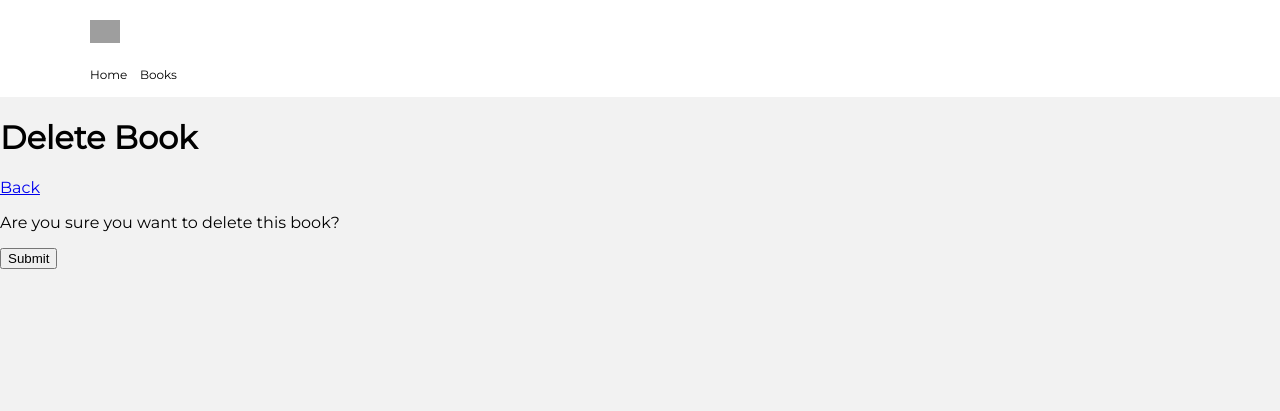
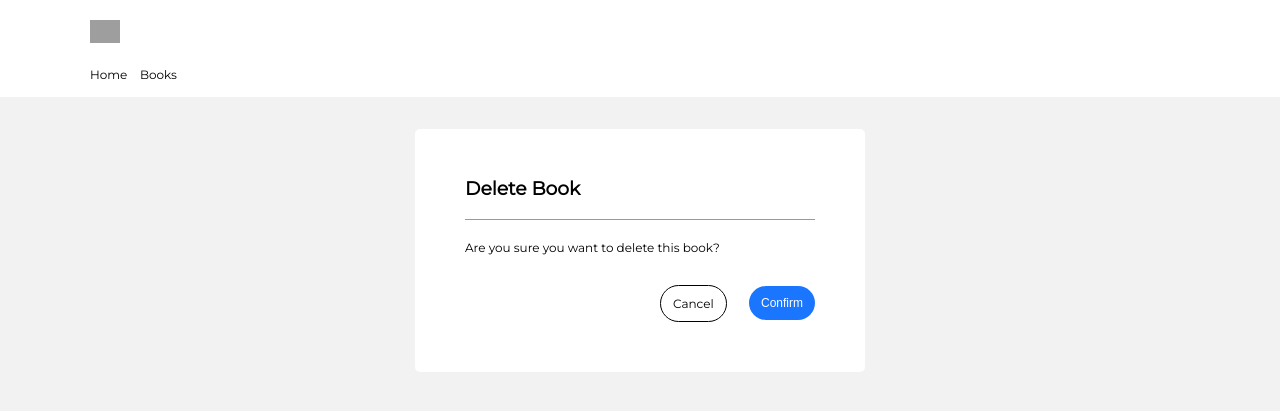
Before and after one commit to juniorrestituyo/book-app, a Django app: page /delete/05506514-3828-11ed-b3b9-38c98606cc6a/ in a window 1280 px wide. Shown: the top 411 px of the page. Run offline with Django 4.2, Linux system fonts and the light colour scheme; data comes from the database, SQL or seed files in the repository; both versions use the stored data as it was after the commit; grey boxes are pictures that could not be loaded.

Commit message:
Anchor links added

```diff
--- a/bookapp/templates/bookapp/delete.html
+++ b/bookapp/templates/bookapp/delete.html
@@ -1,12 +1,22 @@
 {% extends 'main.html' %}
 {% block content %}
 
-<h1>Delete Book</h1>
-<a href="{% url 'mainPage' %}">Back</a>
-<form action="" method="POST">
-    {% csrf_token %}
-    <p>Are you sure you want to delete this book?</p>
-    <input type="submit" value="Submit">
-</form>
+<section class="contaner-delete">
+    <form action="" method="POST">
+        {% csrf_token %}
+        <div>
+            <h3>Delete Book</h3>
+        </div>
+        <hr>
+        <div class="delete-text">
+            <p>Are you sure you want to delete this book?</p>
+        </div>
+
+        <div class="header">
+            <a href="{% url 'mainPage' %}" class="btn-can btn-cancel">Cancel</a>
+            <input type="submit" class="btn-con btn-header" value="Confirm">
+        </div >
+    </form>
+</section>
 
 {% endblock content %}
--- a/resources/delete.html
+++ b/resources/delete.html
@@ -39,7 +39,6 @@
             <a href="#" class="btn-con btn-header">Confirm</a>
         </div >
 
-
     </section>
 </body>
 </html>
--- a/static/styles/main.css
+++ b/static/styles/main.css
@@ -83,7 +83,7 @@ img{
 }
 
 .btn-cancel{
-    margin-left: 190px;
+    margin-left: 195px;
 }
 
 .btn-d{
@@ -107,7 +107,8 @@ img{
     background-color: #1a75ff;
     color: #fff;
     font-size: 12px;
-    text-decoration: none;
+    border: none;
+    cursor: pointer;
     padding: 10px 12px;
     border-radius: 25px;
 }
```
Also changed, not shown: bookapp/templates/bookapp/add_edit.html (+4 -4 lines), db.sqlite3.
